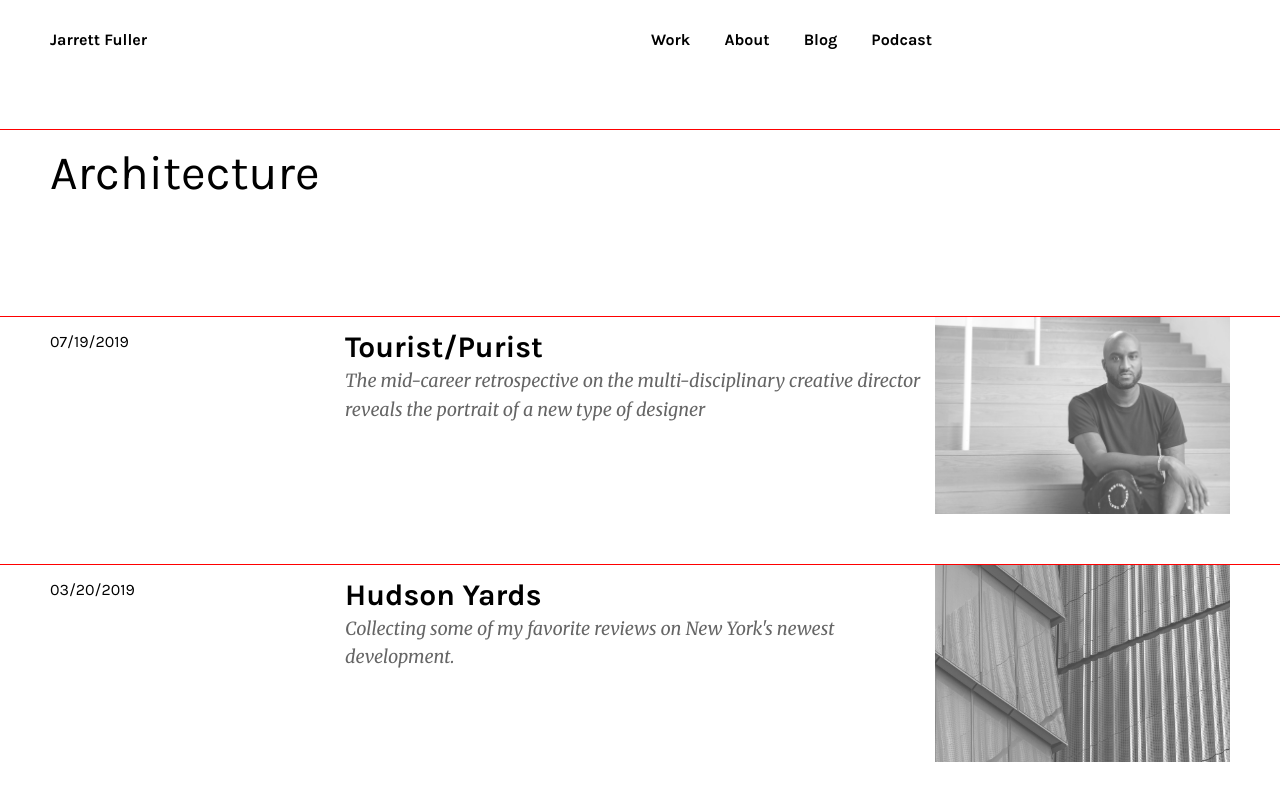
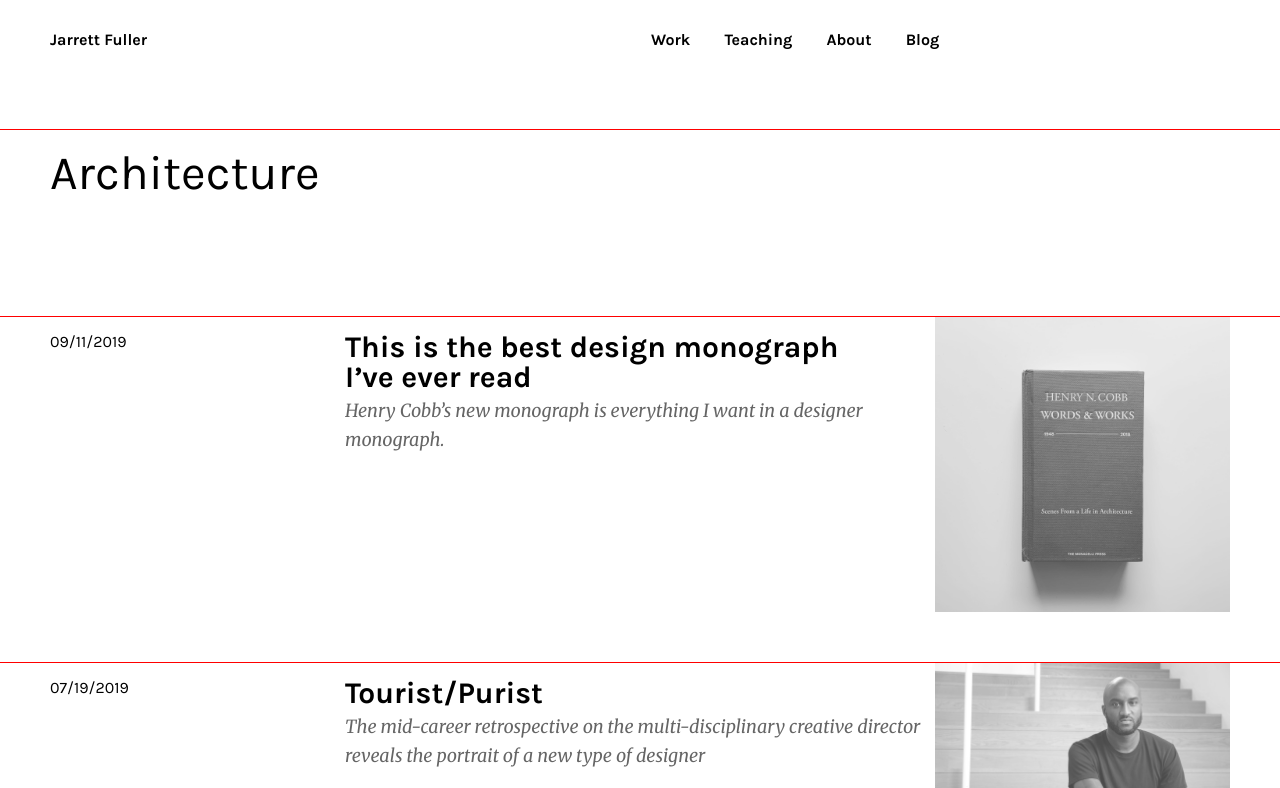
Before and after one commit to jarrettfuller/jarrettfuller.blog, a Jekyll site: the page built from _category/architecture.md, in a window 1280 px wide and 900 px high, cut to the strip 0-788 px from the top of the window. Built offline with Jekyll 4.4.1, drawn with Linux system fonts in a browser that asks for light colours; nearby versions of some CDN libraries; some of the changed lines change nothing that is shown.

Commit message:
henry cobb

```diff
--- a/_layouts/default.html
+++ b/_layouts/default.html
@@ -18,10 +18,11 @@
         <header><h1 class="site-name"><a href="http://www.jarrettfuller.com">{{ site.title }}</a></h1>
             <nav><ul>
                 <li><a href="http://www.jarrettfuller.com/projects">Work</a></li>
+                <li><a href="http://www.jarrettfuller.com/teaching">Teaching</a></li>
                 <li><a href="http://www.jarrettfuller.com/about">About</a></li>
 <!--                <li><a href="http://jarrettslibrary.tumblr.com">Library</a></li>-->
                 <li><a href="{{ site.baseurl }}/">Blog</a></li>
-                                <li><a href="http://scratchingthesurface.fm">Podcast <i class="far fa-external-link-alt"></i></a></li>
+<!--                                <li><a href="http://scratchingthesurface.fm">Podcast <i class="far fa-external-link-alt"></i></a></li>-->
              </ul></nav></header>
 
 
--- /dev/null
+++ b/_posts/2019-09-11-henry-n-cobb.md
@@ -0,0 +1,54 @@
+---
+layout: post
+title: This is the best design monograph I’ve ever read
+categories:
+- Architecture
+- Books
+description: "Henry Cobb’s new monograph is everything I want in a designer monograph."
+hero: '/images/09.11.19_henry-cobb.jpeg'
+herocap: 'Henry N. Cobb: Words and Works'
+---
+
+For Design Observer, I [wrote a short review](https://designobserver.com/feature/words-andworks/40113/) of what I believe to be the best designer monograph I’ve ever encountered: [Henry N. Cobb: Words and Works](https://amzn.to/2LrTdhL). I picked it up at the recommendation of Michael Beirut, knowing nothing about Henry Cobb and was almost immediately taken with this little object. As I write in the piece:
+
+> *Henry N. Cobb: Words And Works* is the best design monograph I’ve ever read. Yes, I mean *read*. This is not simply a glorified portfolio, an overly-heavy tome bursting with images. This is a monograph that’s meant to be read just as much as it is to be looked at. Its small footprint — a compact 4.5x7.5”, beautifully designed by the Boston design studio [OverUnder](http://overunder.co) — immediately suggests a different kind of design book — an ‘un-monograph, as they call it — one that mixes both built and unbuilt work with interviews, lectures, essays, and texts from Cobb’s nearly seventy year career.
+
+> If you’re like me, Henry Cobb isn’t a name you know. I had never heard of Henry Cobb before picking up the book (I picked it up at the recommendation of Michael Bierut, on [the year-end episode of *The Observatory*](https://designobserver.com/article.php?id=39993)) but you know at least some of his work. For some background: Cobb graduated from the Harvard Graduate School of Design in 1949, where he studied under Walter Gropius. He went on to co-found I.M Pei & Associates (later renamed Pei Cobb Freed and Partners in 1989) and worked along side his more-famous partner since the 1955. For five years from 1980-1985, he returned to Harvard as chair of the architecture department. Now at 93, *Words and Works* reads more like a journal or memoir, attempting to untangle and reflect upon this multi-decade career, contextualizing the move from modernism to post-modernism, and continually wrestling with the role of architecture in society.
+
+I’ve thought a lot about monographs over the last five years or so and what makes a good monographs, something that exists beyond the glorified portfolio. The monographs I love the most are the ones that incorporate other voices and perspectives aside from the designer, do more than show finished work (let me see sketches, early revisions! I want to read about the work the work too) or somehow break the form of what we consider a monograph (playing with size, images, etc). The [Experimental Jetset monograph](https://jarrettfuller.tumblr.com/post/148495509492/experimental-jetsets-statement-and) comes to mind, as does *SMLXL*. Henry Cobb’s new book easily fits all the criteria.
+
+You can read my entire review [over on Design Observer](https://designobserver.com/feature/words-andworks/40113/).
+
+***
+
+In the editing process for the piece, a lot of Cobb’s writing got  cut from my essay but I still wanted to share some of his insights in practice, architecture, theory, and teaching. Here’s my favorite passage from the book, as Cobb articulates the overlap of criticism, theory, and practice:
+
+> To achieve any real cross fertilization between theory and practice, criticism must examine the questions asked as well as the answers given. The failure of our culture to produce this level of criticism is deeply disappointing, and it is this failure, I would argue, that has led to what you call the present  malaise.
+
+***
+
+A recurring theme in the book — and Cobb’s entire practice — is context and place. Here he’s writing about how a building is situated in both its physical and cultural context:
+
+> There are two very distinct classes of context or situation within which a building takes form. The first it is *physical* or *environmental* context, which scarcely needs further definition. The interpretation of this context may be easy or difficult, and there may be doubt about what constitutes a suitable response to it. But the facts are unarguable. They are clearly perceptible and at least momentarily immutable. An astute architect can readily comprehend and interpret the physical context. The second class of contexts, which I shall call *societal*, defines the programmatic and institutional situation of the building. The societal context is often obscure, complex, and high unstable. It is vulnerable not only to misinterpretation but equally misconception.
+
+This leads to Cobb’s other theme: citizenship. He sees architecture (and design) as an ethical discipline and our work should be good citizens in their communities:
+
+> I hold to the opinion that architecture cannot escape an active engagement with the issues and conflicts that comprise the human condition. We cannot stand above or apart from those issues — be they social, ethical, cultural, technical, ecology — because it is only be engaging them that we may find significant subject for our art. And lacking a significant subject, any art however disciplined, however finely wrought, is soon reduced to a mere cipher.
+
+Also:
+
+> What do we mean when we refer to architecture as a social art? We mean, I believe, that the subject of architecture is the human condition, and that architecture makes its strongest appeal when, having satisfied all requirements of use and technique, it memorably portrays that condition while shaping our experience of the physical world.
+
+And to come full circle, back to criticism and one a topic dear to my own heart, how we talk about design:
+
+> In *The Dynamics of Architectural Form*, Rudolf Arnheim cites the Hancock Tower as an example of catastrophic disorder and declares that the building “betrays its guilty conscious.” I prefer to acknowledge, as you say, that it betrays the anxiety of its predicament. And that is precisely the sense in which the building is poetic: I mean simply that the tower makes evident with exceptional clarity the predicament affecting all works of architecture. It is the predicament of architecture’s dual nature. How we evaluate a work of architecture depends on which element of his duality we are considering. If we think of the building as a work of art, then everything is in the word, and attempting to evaluate it in terms of generalized ideas of right and wrong tends t one a meaningless exercise. But a work of architecture also has a societal function, and in evaluating its performance as a citizen, general ideas of right and wrong — that is to say, ethical principles — arguably do apply. And architects cannot casually excuse themselves from obligation to respect these principles by assuming the mantle of art.
+
+***
+
+For five years, Cobb was the chair of the architecture program at Harvard and some of my favorite moments in the book were his reflections on teaching, developing a program’s culture and what we teach when we teach design. He captures the tension I feel all the time between teaching skills and teaching thinking:
+
+> Alfred North Whitehead in *The Aims of Education and Other Essays* wrote “necessary technical excellence can only be acquired by a training which is apt to damage those energies of mind that ought to direct the technical skill.”
+
+***
+
+I can’t recommend the book enough. It’s one I’ll be returning to again and again and a perfect model for what we should want from designer monographs.
```
Also changed, not shown: Gemfile.lock, images/09.11.19_henry-cobb.jpeg (added).
